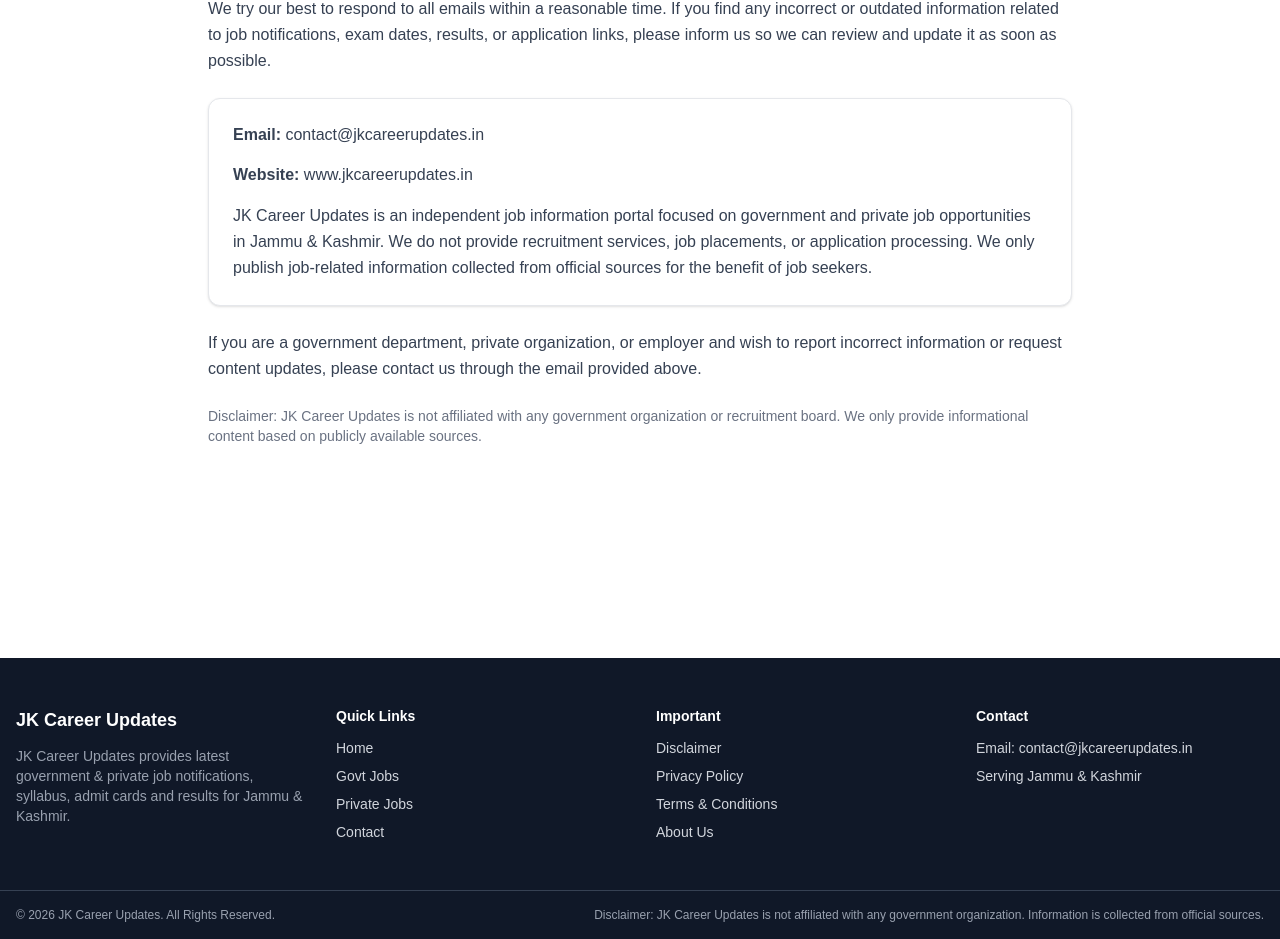
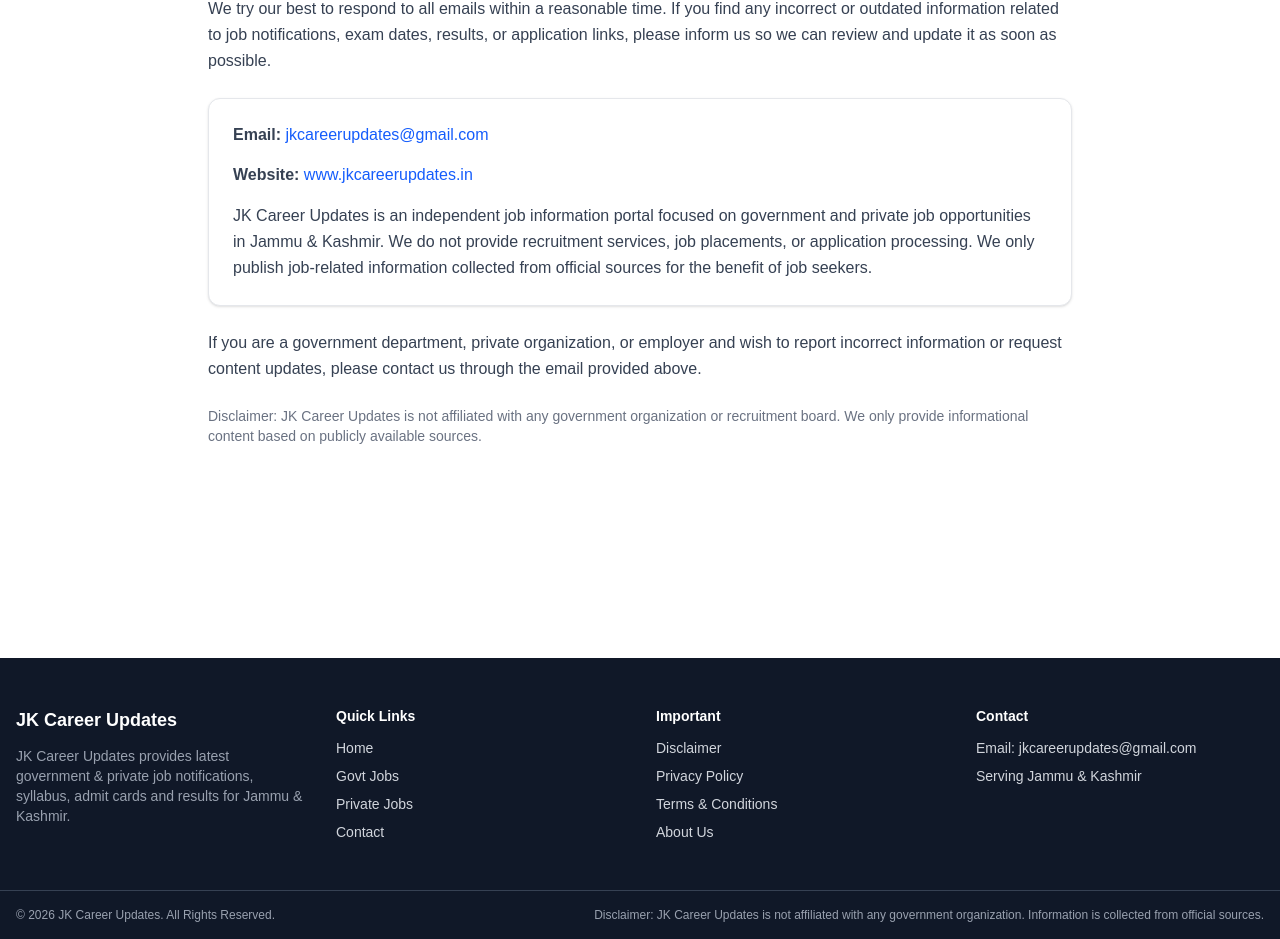
Before and after one commit to abdulmajeed293/jk-job-alert, a Next.js app: page /contact in a window 1280 px wide. Shown: the part 278-1217 px from the top of the page. Built offline with nearby package versions, Linux system fonts and the light colour scheme.

Commit message:
Improve UI

```diff
--- a/app/contact/page.tsx
+++ b/app/contact/page.tsx
@@ -26,11 +26,25 @@ export default function ContactPage() {
 
       <div className="bg-white border border-gray-200 rounded-xl shadow-sm p-6 space-y-4">
         <p className="text-gray-700">
-          <strong>Email:</strong> contact@jkcareerupdates.in
+          <strong>Email:</strong>{" "}
+        <a
+          href="mailto:jkcareerupdates@gmail.com"
+          className="text-blue-600 hover:underline"
+        >
+          jkcareerupdates@gmail.com
+        </a>
+
         </p>
 
         <p className="text-gray-700">
-          <strong>Website:</strong> www.jkcareerupdates.in
+          <strong>Website:</strong>{" "}
+          <a
+            href="https://www.jkcareerupdates.in"
+            className="text-blue-600 hover:underline"
+          >
+            www.jkcareerupdates.in
+          </a>
+
         </p>
 
         <p className="text-gray-700 leading-relaxed">
--- a/components/Footer.tsx
+++ b/components/Footer.tsx
@@ -44,7 +44,7 @@ export default function Footer() {
         {/* Contact */}
         <div>
           <h4 className="font-semibold text-white mb-3">Contact</h4>
-          <p>Email: contact@jkcareerupdates.in</p>
+          <p>Email: jkcareerupdates@gmail.com</p>
           <p className="mt-2">Serving Jammu & Kashmir</p>
         </div>
       </div>
```
